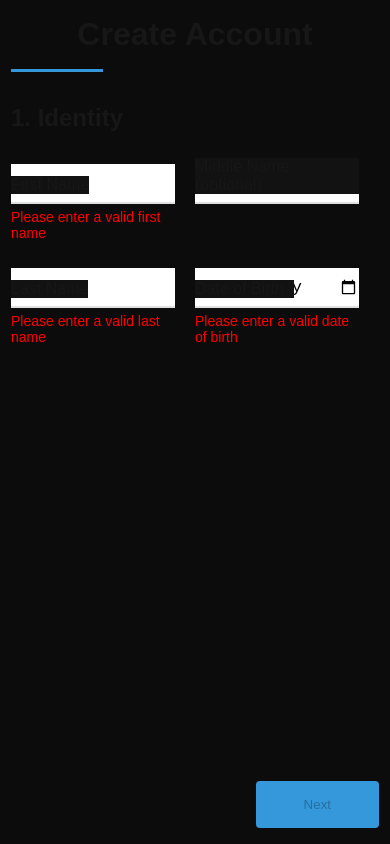
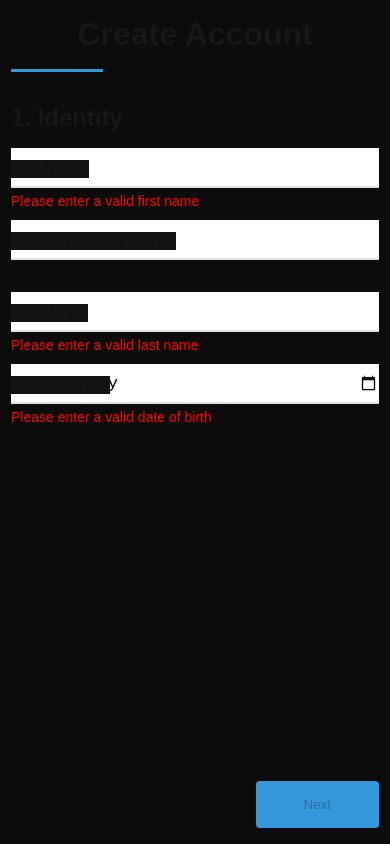
Before and after one commit to ChzFlvrHrse/KYC-RR-Digital, a Next.js app: page / in a window 390 px wide. Built offline with nearby package versions, Linux system fonts and the light colour scheme.

Commit message:
mobile adapted

```diff
--- a/app/page.js
+++ b/app/page.js
@@ -515,14 +515,12 @@ export default function Home() {
                   <div className={styles.underline}></div>
                 </div>
               </div>
-              {/* <div style={{ visibility: carousel === 2 ? 'visible' : 'hidden' }}> */}
-              {/* {errors?.map((error, id) => <p className={styles.error} key={id}>{error}</p>)}
-              </div> */}
             </div>
             {/*<---------------------------------------SUMMARY--------------------------------------------> */}
             <div className={styles.formInnerWrapper}>
               <h2>4. Summary</h2>
               <div className={styles.summaryContainer}>
+                <div className={styles.summaryInner}>
                 {accountInfo.map((section, index) => (
                   <div key={index} className={styles.summarySection}>
                     <h3 className={styles.sectionTitle}>{sectionTitles[index]}</h3>
@@ -546,6 +544,7 @@ export default function Home() {
                     ))}
                   </div>
                 ))}
+                </div>
               </div>
             </div>
           </form>
--- a/app/page.module.css
+++ b/app/page.module.css
@@ -3,7 +3,6 @@
   align-items: center;
   justify-content: center;
   height: 100vh;
-  /* height: 100%; */
   width: 100%;
 }
 
@@ -12,7 +11,7 @@
   flex-direction: column;
   justify-content: center;
   background-color: #0c0c0c;
-  height: 100%;
+  height: 90%;
   width: 60%;
   max-width: 725px;
   min-width: 400px;
@@ -174,7 +173,6 @@
   text-transform: uppercase;
   letter-spacing: 1px;
   cursor: pointer;
-  /* position: relative; */
   z-index: 2;
 }
 
@@ -244,11 +242,22 @@
   -webkit-appearance: none;
   margin: 0;
 }
+
 .summaryContainer {
+  display: flex;
+  /* flex-direction: row; */
+  flex-direction: column;
+  justify-content: space-between;
+  align-items: flex-start;
+  width: 100%;
+  height: 100%;
+  overflow-x: scroll;
+}
+
+.summaryInner {
   display: flex;
   flex-direction: row;
   justify-content: space-between;
-  align-items: flex-start;
   width: 100%;
   height: 100%;
 }
@@ -275,6 +284,7 @@
   padding: 1rem 0;
 }
 
+
 .sectionTitle {
   font-size: 1.5rem;
   font-weight: 600;
@@ -284,6 +294,15 @@
 @media (max-width: 700px) {
   .container .text {
     font-size: 30px;
+  }
+
+  .formRow {
+    flex-direction: column;
+    margin: 0;
+  }
+
+  .inputData {
+    margin: 1rem 0;
   }
 
   .inputData select option {
@@ -310,4 +329,8 @@
   .submitBtn .inputData {
     width: 40%!important;
   }
+
+  .summarySection p {
+    width: 100%;
+  }
 }
```
